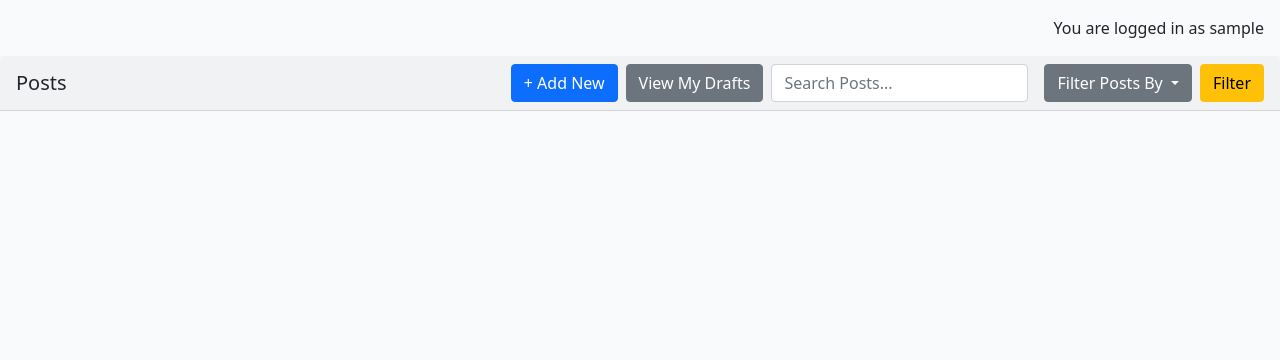
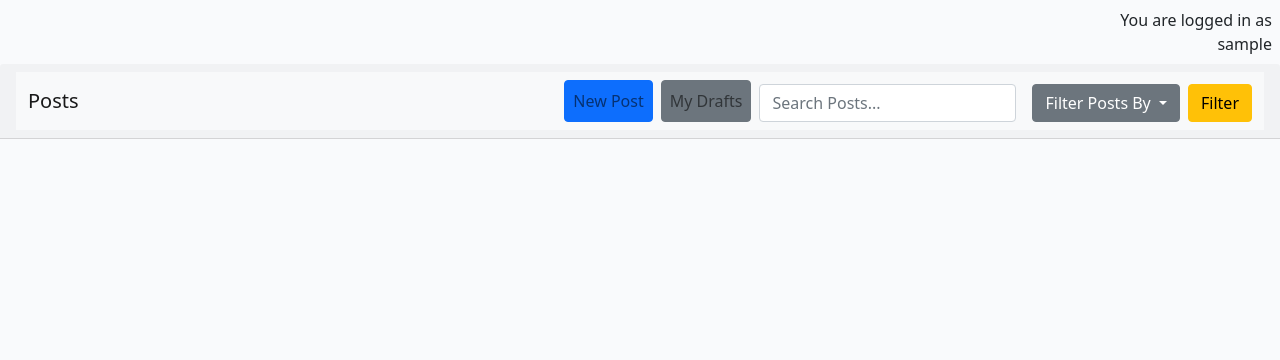
Before and after one commit to aremandanaveenkumar/service_support_blog, a Django app: page / in a window 1280 px wide. Shown: the part 60-420 px from the top of the page. Run offline with Django 4.2, Linux system fonts and the light colour scheme; the visitor is signed in with stand-in values (Sample User, id 1); data comes from the database, SQL or seed files in the repository; data that the repository does not hold is empty.

Commit message:
Initial code for Readme & fix responsive layout for postlist controls

```diff
--- a/blog/templates/blog/index.html
+++ b/blog/templates/blog/index.html
@@ -5,18 +5,28 @@
 {% block content %}
 <!-- index.html content starts here -->
 <div class="card mb-4">
-    <div class="card-header d-flex justify-content-between align-items-center">
-        <h5 class="mb-0">Posts</h5>
-        <div class="d-flex justify-content-end gap-2">
+    <div class="card-header">
+        <nav class="navbar navbar-expand-sm bg-light navbar-light ">
+            <div class="container-fluid">
+                <a class="navbar-brand" href="{% url 'home' %}">Posts</a>
+                <div class="d-flex justify-content-between align-items-end gap-2">
                     {% if user.is_authenticated %}
-            <a role="button" href="{% url 'post_create' %}" id="create_new_post" class="btn btn-primary">+ Add New</a>
-            <a role="button" href="{% url 'drafts' user.username %}" id="view_drafts" class="btn btn-secondary">View My
-                Drafts</a>
+                        <ul class="navbar-nav gap-2">
+                            <li class="nav-item">
+                                <a role="button" href="{% url 'post_create' %}"
+                                id="create_new_post"
+                                class="btn btn-primary nav-link">New Post</a>
+                            </li>
+                            <li class="nav-item ">
+                                <a role="button" href="{% url 'drafts' user.username %}"
+                                id="view_drafts"
+                                class="btn btn-secondary nav-link ">My Drafts</a>
+                            </li>
+                        </ul>
                     {% endif %}
                     {% if users %}
-            <div class="search-posts">
-                <form method="get" class="d-flex gap-2">
-                    <input type="text" name="q" value="{{ query }}" class="form-control me-2"
+                        <form method="get" class="navbar-nav  gap-2">
+                            <input type="text" name="q" value="{{ query }}" class="form-control me-2 "
                                 placeholder="Search Posts...">
                             <div class="dropdown">
                                 <button class="btn btn-secondary dropdown-toggle" type="button" id="dropdownMenuButton1"
@@ -39,9 +49,9 @@
                             </div>
                             <button type="submit" class="btn btn-warning">Filter</button>
                         </form>
-            </div>
                     {% endif %}
             </div>
+        </nav>
     </div>
     <div class="card-body">
         <div class="container-fluid">
@@ -88,7 +98,7 @@
             </div>
             {% if is_paginated %}
             <nav aria-label="Page navigation">
-                <ul class="pagination justify-content-center">
+                <ul class="pagination justify-content-center gap-3">
                     {% if page_obj.has_previous %}
                     <li><a href="?page={{ page_obj.previous_page_number }}" class="page-link">&laquo; PREV</a></li>
                     {% endif %}
--- a/static/css/style.css
+++ b/static/css/style.css
@@ -53,7 +53,7 @@ body {
 
 .author {
     color: white;
-    margin: 4px;
+    margin: 2px;
     text-transform: uppercase;
 }
 
--- a/templates/base.html
+++ b/templates/base.html
@@ -72,10 +72,13 @@
             </div>
         </div>
     </nav>
-<!-- displaying Django messages -->
+
+    <main class="flex-shrink-0 main-bg">
+        <div class="d-flex justify-content-between align-items-center">
+        <!-- displaying Django messages -->
 <div class="container">
   <div class="row">
-    <div class="col-md-8 offset-md-2">
+    <div class="col-md-6 offset-md-2">
       {% for message in messages %}
       <div class="alert {{ message.tags }} alert-dismissible
         fade show" id="msg" role="alert">
@@ -87,12 +90,14 @@
     </div>
   </div>
 </div>
-    <main class="flex-shrink-0 main-bg">
         {% if user.is_authenticated %}
-    <p class="text-end m-3">You are logged in as {{ user }}</p>
-    {% else %}
-    <p class="text-end m-3">You are not logged in</p>
-    {% endif %}
+            <p class="text-end m-2">You are logged in as {{ user }}</p>
+        {% else %}
+            <p class="text-end m-2">You are not logged in</p>
+        {% endif %}
+    </div>
+
+
         {% block content %}
         <!-- Content Goes here -->
         {% endblock content %}
```
Also changed, not shown: README.md. Lines whose indentation alone changed are shown as unchanged.
